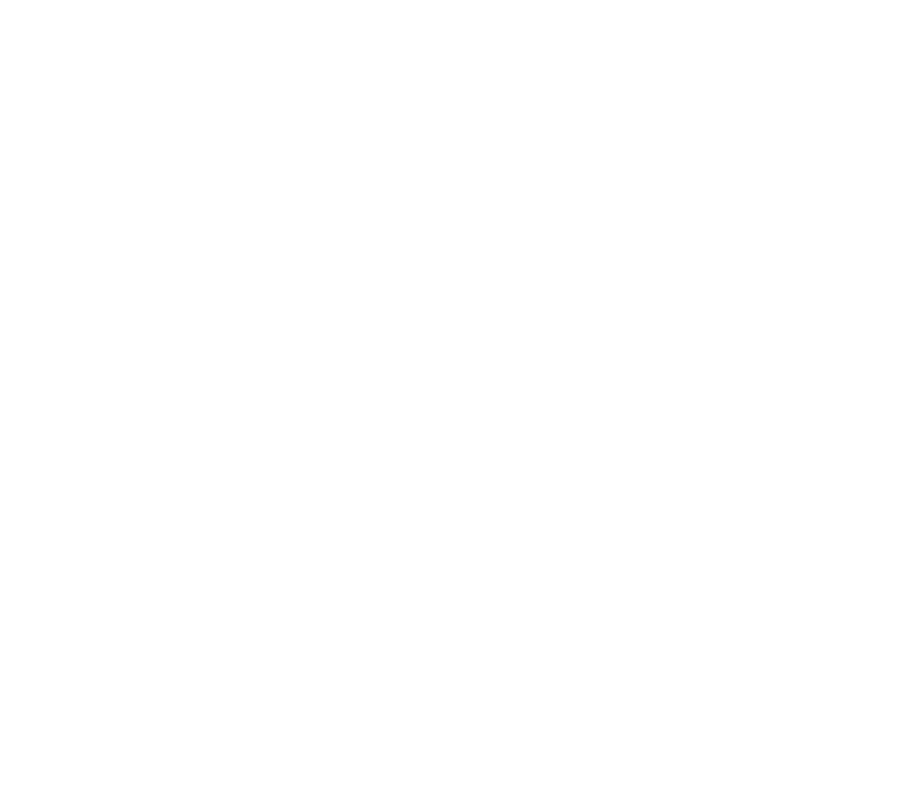
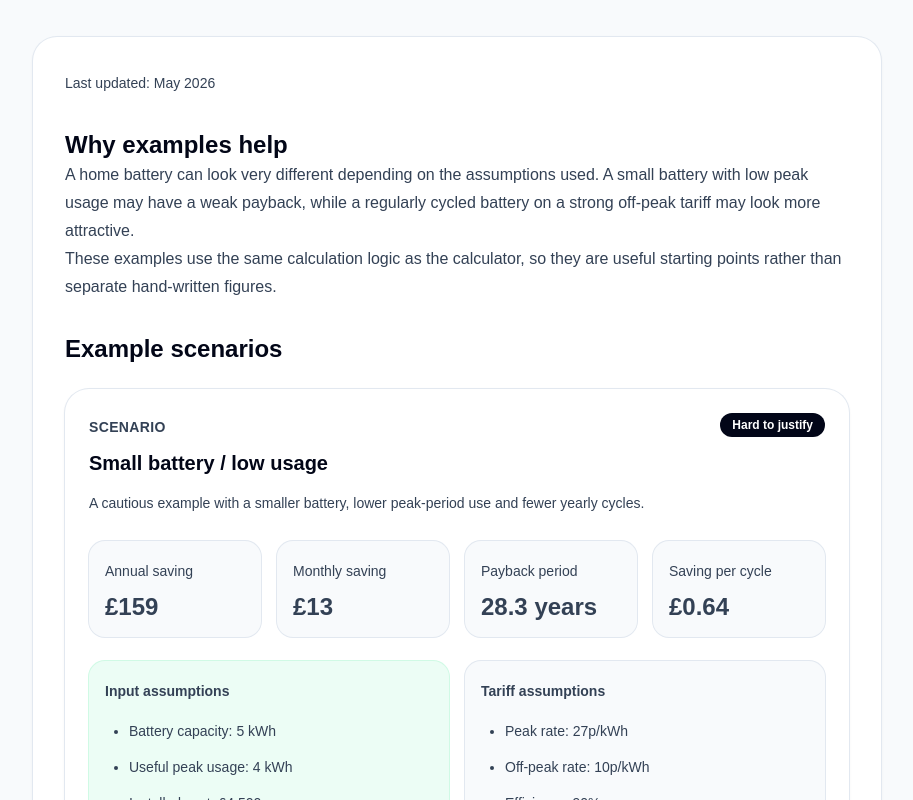
Before and after one commit to andrew-mcmanis/uk-battery-savings, a Next.js app: page /home-battery-savings-examples-uk in a window 1280 px wide. Before the commit this address had no page. Shown: the part 500-1300 px from the top of the page, without its empty margins (183-1096 px from the left). Before the commit the page ends 800 px from the top, so only its background shows below. Built offline with nearby package versions, Linux system fonts and the light colour scheme.

Commit message:
Add home battery savings examples page

```diff
--- /dev/null
+++ b/src/app/home-battery-savings-examples-uk/page.tsx
@@ -0,0 +1,199 @@
+import GuidePageLayout from "@/components/GuidePageLayout";
+import { batteryPresets } from "@/data/batteryPresets";
+import { calculateBatterySavings } from "@/lib/batteryCalculator";
+import { getBatteryVerdict } from "@/lib/batteryVerdict";
+import { formatCurrency, formatCurrencyPrecise, formatYears } from "@/lib/formatters";
+import type { Metadata } from "next";
+import Link from "next/link";
+
+export const metadata: Metadata = {
+  title: "Home Battery Savings Examples UK",
+  description:
+    "Compare example UK home battery savings scenarios, including small battery, typical off-peak charging and high peak usage assumptions.",
+  alternates: {
+    canonical: "/home-battery-savings-examples-uk",
+  },
+};
+
+export default function HomeBatterySavingsExamplesPage() {
+  const examples = batteryPresets.map((preset) => {
+    const results = calculateBatterySavings(preset.inputs);
+    const verdict = getBatteryVerdict({
+      inputs: preset.inputs,
+      results,
+    });
+
+    return {
+      ...preset,
+      results,
+      verdict,
+    };
+  });
+
+  return (
+    <GuidePageLayout
+      eyebrow="Home battery examples"
+      title="Home battery savings examples UK"
+      description="Compare example home battery scenarios to understand how battery size, useful peak usage, tariff rates and installed cost affect payback."
+    >
+      <div className="guide-content space-y-8">
+        <p className="text-sm font-medium text-slate-500">
+          Last updated: May 2026
+        </p>
+
+        <section>
+          <h2>Why examples help</h2>
+          <p>
+            A home battery can look very different depending on the assumptions
+            used. A small battery with low peak usage may have a weak payback,
+            while a regularly cycled battery on a strong off-peak tariff may look
+            more attractive.
+          </p>
+          <p>
+            These examples use the same calculation logic as the calculator, so
+            they are useful starting points rather than separate hand-written
+            figures.
+          </p>
+        </section>
+
+        <section>
+          <h2>Example scenarios</h2>
+
+          <div className="not-prose mt-6 grid gap-5">
+            {examples.map((example) => (
+              <div
+                key={example.id}
+                className="rounded-3xl bg-white p-6 shadow-sm ring-1 ring-slate-200"
+              >
+                <div className="flex flex-col gap-4 lg:flex-row lg:items-start lg:justify-between">
+                  <div>
+                    <p className="text-sm font-semibold uppercase tracking-wide text-emerald-700">
+                      Scenario
+                    </p>
+
+                    <h3 className="mt-2 text-2xl font-bold text-slate-950">
+                      {example.label}
+                    </h3>
+
+                    <p className="mt-3 max-w-2xl text-sm leading-6 text-slate-600">
+                      {example.description}
+                    </p>
+                  </div>
+
+                  <span className="inline-flex w-fit rounded-full bg-slate-950 px-3 py-1 text-xs font-semibold text-white">
+                    {example.verdict.label}
+                  </span>
+                </div>
+
+                <div className="mt-6 grid gap-4 sm:grid-cols-2 lg:grid-cols-4">
+                  <div className="rounded-2xl bg-slate-50 p-4 ring-1 ring-slate-200">
+                    <p className="text-sm text-slate-500">Annual saving</p>
+                    <p className="mt-2 text-2xl font-bold text-slate-950">
+                      {formatCurrency(example.results.annualSaving)}
+                    </p>
+                  </div>
+
+                  <div className="rounded-2xl bg-slate-50 p-4 ring-1 ring-slate-200">
+                    <p className="text-sm text-slate-500">Monthly saving</p>
+                    <p className="mt-2 text-2xl font-bold text-slate-950">
+                      {formatCurrency(example.results.monthlySaving)}
+                    </p>
+                  </div>
+
+                  <div className="rounded-2xl bg-slate-50 p-4 ring-1 ring-slate-200">
+                    <p className="text-sm text-slate-500">Payback period</p>
+                    <p className="mt-2 text-2xl font-bold text-slate-950">
+                      {formatYears(example.results.paybackYears)}
+                    </p>
+                  </div>
+
+                  <div className="rounded-2xl bg-slate-50 p-4 ring-1 ring-slate-200">
+                    <p className="text-sm text-slate-500">Saving per cycle</p>
+                    <p className="mt-2 text-2xl font-bold text-slate-950">
+                      {formatCurrencyPrecise(example.results.savingPerCycle)}
+                    </p>
+                  </div>
+                </div>
+
+                <div className="mt-6 grid gap-4 text-sm leading-6 text-slate-700 sm:grid-cols-2">
+                  <div className="rounded-2xl bg-emerald-50 p-4 ring-1 ring-emerald-100">
+                    <p className="font-semibold text-slate-950">
+                      Input assumptions
+                    </p>
+
+                    <ul className="mt-3 space-y-1">
+                      <li>
+                        Battery capacity: {example.inputs.batteryCapacityKwh} kWh
+                      </li>
+                      <li>
+                        Useful peak usage: {example.inputs.peakUsageCoveredKwh} kWh
+                      </li>
+                      <li>
+                        Installed cost:{" "}
+                        {formatCurrency(example.inputs.installedCost)}
+                      </li>
+                      <li>
+                        Warranty: {example.inputs.warrantyYears} years
+                      </li>
+                    </ul>
+                  </div>
+
+                  <div className="rounded-2xl bg-slate-50 p-4 ring-1 ring-slate-200">
+                    <p className="font-semibold text-slate-950">
+                      Tariff assumptions
+                    </p>
+
+                    <ul className="mt-3 space-y-1">
+                      <li>Peak rate: {example.inputs.peakRatePence}p/kWh</li>
+                      <li>
+                        Off-peak rate: {example.inputs.offPeakRatePence}p/kWh
+                      </li>
+                      <li>
+                        Efficiency: {example.inputs.efficiencyPercent}%
+                      </li>
+                      <li>
+                        Cycles per year: {example.inputs.cyclesPerYear}
+                      </li>
+                    </ul>
+                  </div>
+                </div>
+
+                <p className="mt-5 text-sm leading-6 text-slate-600">
+                  {example.verdict.summary}
+                </p>
+              </div>
+            ))}
+          </div>
+        </section>
+
+        <section>
+          <h2>What these examples show</h2>
+          <p>
+            The same battery can produce very different results depending on how
+            much useful peak-rate electricity it replaces and how strong the gap
+            is between peak and off-peak prices.
+          </p>
+          <p>
+            Installed cost also matters heavily. A cheaper battery with slightly
+            lower capacity can sometimes have a better payback than a larger,
+            more expensive system.
+          </p>
+        </section>
+
+        <section>
+          <h2>Best next step</h2>
+          <p>
+            Use the{" "}
+            <Link
+              href="/#calculator"
+              className="font-semibold text-emerald-700 hover:text-emerald-800"
+            >
+              home battery savings calculator
+            </Link>{" "}
+            to test your own quote, tariff rates and expected peak-period usage.
+          </p>
+        </section>
+      </div>
+    </GuidePageLayout>
+  );
+}
--- a/src/app/sitemap.ts
+++ b/src/app/sitemap.ts
@@ -11,6 +11,7 @@
   "/is-a-home-battery-worth-it-uk",
   "/home-battery-without-solar-uk",
   "/home-battery-payback-period-uk",
+  "/home-battery-savings-examples-uk",
   "/home-battery-quote-checklist-uk",
 ];
 
--- a/src/components/BatterySavingsCalculator.tsx
+++ b/src/components/BatterySavingsCalculator.tsx
@@ -9,35 +9,15 @@
   encodeBatteryInputs,
   parseBatteryInputsFromSearchParams,
 } from "@/lib/batteryShareUrl";
+import {
+  formatCurrency,
+  formatCurrencyPrecise,
+  formatYears,
+} from "@/lib/formatters";
 import { getBatteryVerdict } from "@/lib/batteryVerdict";
 import { getBatteryWarnings } from "@/lib/batteryWarnings";
 import { sanitizeBatteryInputs } from "@/lib/batteryInputLimits";
 import { useEffect, useMemo, useState } from "react";
-
-function formatCurrency(value: number) {
-  return new Intl.NumberFormat("en-GB", {
-    style: "currency",
-    currency: "GBP",
-    maximumFractionDigits: 0,
-  }).format(value);
-}
-
-function formatCurrencyPrecise(value: number) {
-  return new Intl.NumberFormat("en-GB", {
-    style: "currency",
-    currency: "GBP",
-    minimumFractionDigits: 2,
-    maximumFractionDigits: 2,
-  }).format(value);
-}
-
-function formatYears(value: number | null) {
-  if (value === null || !Number.isFinite(value)) {
-    return "Not profitable";
-  }
-
-  return `${value.toFixed(1)} years`;
-}
 
 type NumberInputProps = {
   label: string;
--- a/src/components/SiteFooter.tsx
+++ b/src/components/SiteFooter.tsx
@@ -21,6 +21,10 @@
   {
     label: "Payback guide",
     href: "/home-battery-payback-period-uk",
+  },
+  {
+    label: "Savings examples",
+    href: "/home-battery-savings-examples-uk",
   },
   {
     label: "Quote checklist",
--- a/src/data/guides.ts
+++ b/src/data/guides.ts
@@ -18,6 +18,12 @@
     href: "/home-battery-payback-period-uk",
   },
   {
+    title: "Home battery savings examples",
+    description:
+      "Compare small, typical and high-usage examples to see how assumptions change estimated savings.",
+    href: "/home-battery-savings-examples-uk",
+  },
+  {
     title: "Home battery quote checklist",
     description:
       "Know what to ask before accepting a battery quote, including warranty, usable capacity and savings assumptions.",
--- /dev/null
+++ b/src/lib/formatters.ts
@@ -0,0 +1,24 @@
+export function formatCurrency(value: number) {
+  return new Intl.NumberFormat("en-GB", {
+    style: "currency",
+    currency: "GBP",
+    maximumFractionDigits: 0,
+  }).format(value);
+}
+
+export function formatCurrencyPrecise(value: number) {
+  return new Intl.NumberFormat("en-GB", {
+    style: "currency",
+    currency: "GBP",
+    minimumFractionDigits: 2,
+    maximumFractionDigits: 2,
+  }).format(value);
+}
+
+export function formatYears(value: number | null) {
+  if (value === null || !Number.isFinite(value)) {
+    return "Not profitable";
+  }
+
+  return `${value.toFixed(1)} years`;
+}
```
